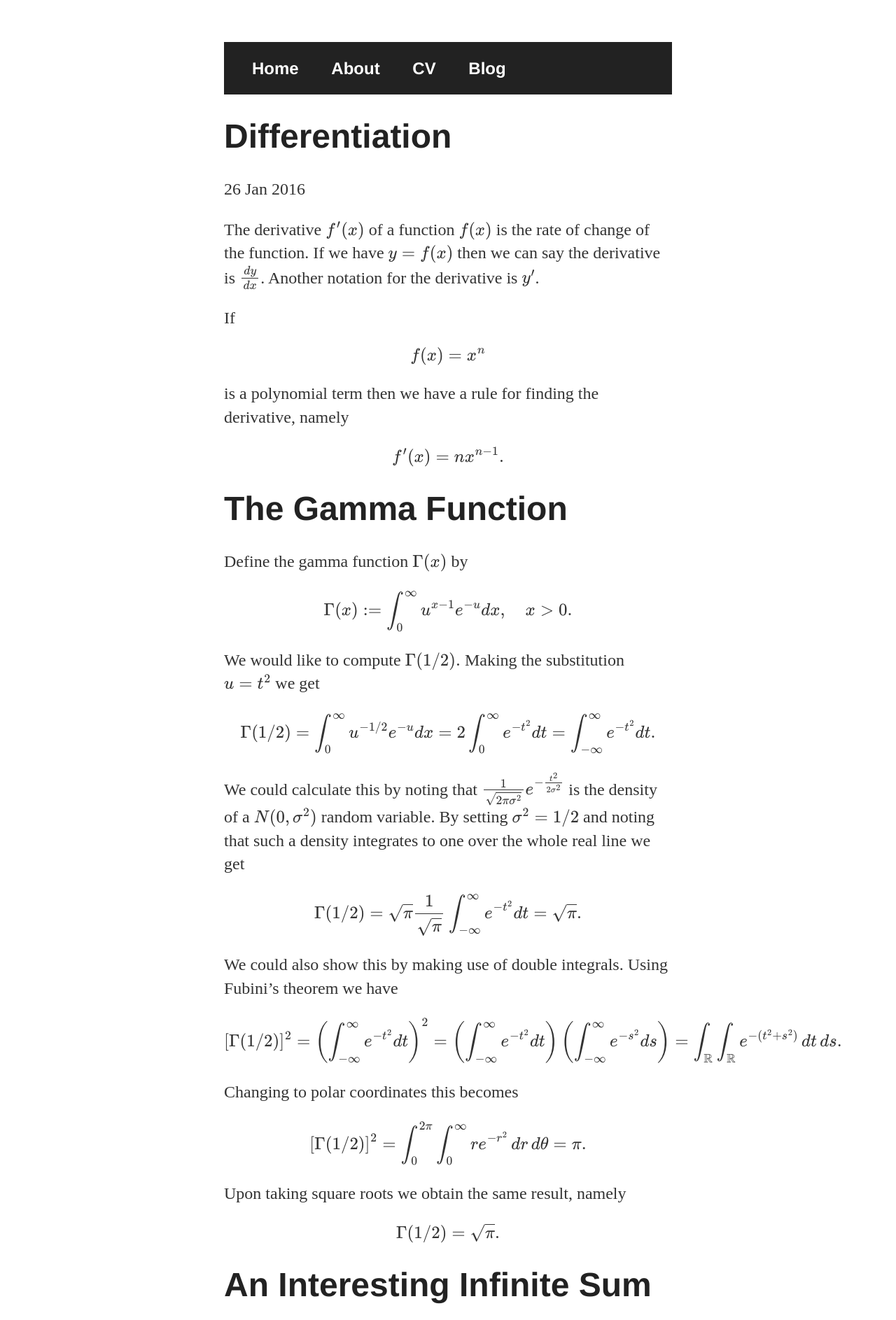
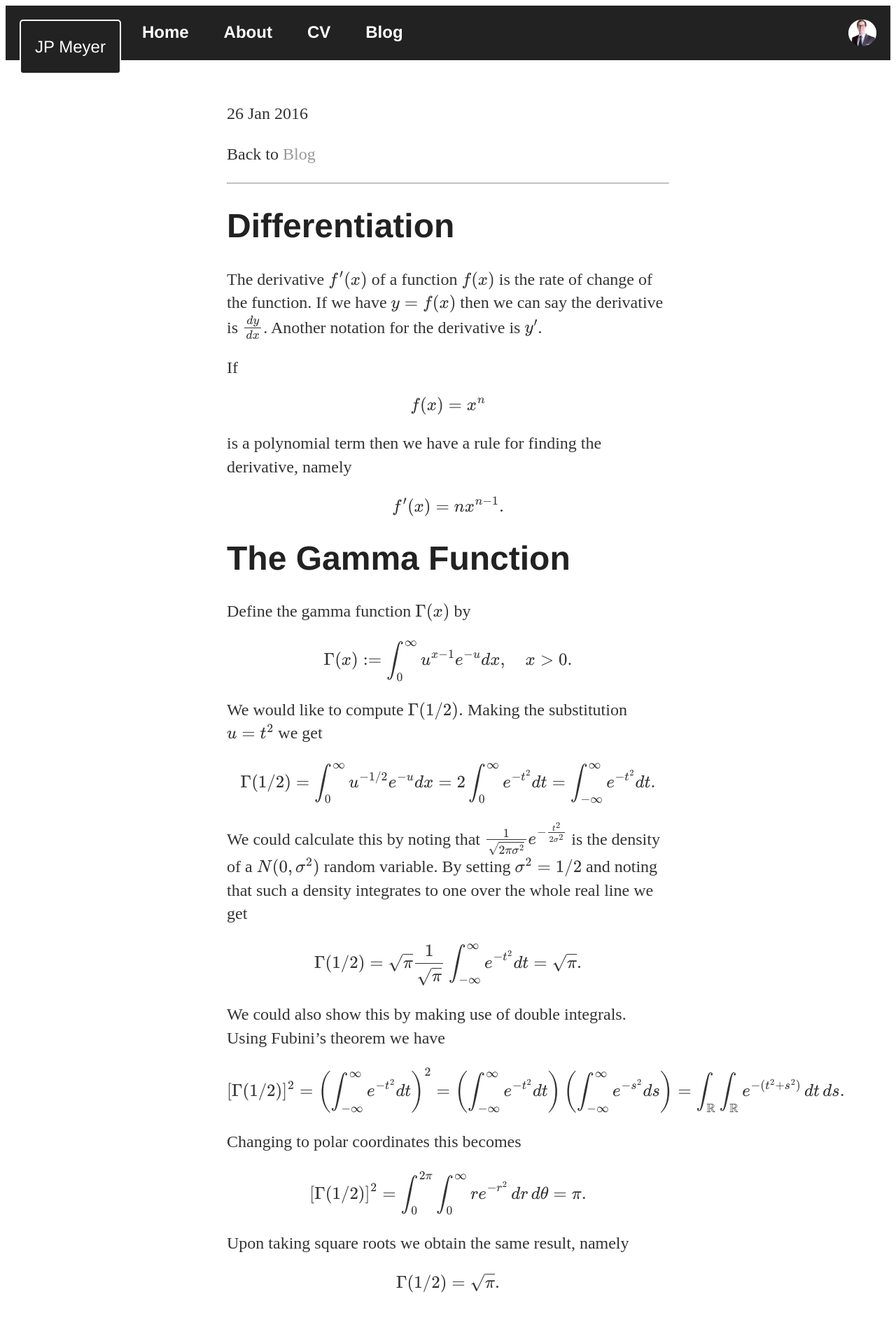
Before and after one commit to johnnymeyer-test2/johnnymeyer-test2.github.io, a Jekyll site: the page built from _posts/2016-01-26-differentiation.md, in a window 1280 px wide. Shown: the top 1886 px of the page at 70% size. Built offline with Jekyll 4.4.1, drawn with Linux system fonts in a browser that asks for light colours; nearby versions of some CDN libraries; formulas are drawn with MathJax 3; some of the changed text lies outside the part shown.

Commit message:
Played with nav layout. Added math1131 stuff

```diff
--- a/_layouts/default.html
+++ b/_layouts/default.html
@@ -8,30 +8,33 @@
 		</head>
 		<body>
 			<nav>
-	    		<ul>
+				<span id="name">JP Meyer</span>
+	    		<ul id="links">
 	        		<li><a href="/"      {% if page.active == 'home' %}class='active'{% endif %}>Home</a></li>
 		        	<li><a href="/about" {% if page.active == 'about' %}class='active'{% endif %}>About</a></li>
 	        		<li><a href="/cv"    {% if page.active == 'cv' %}class='active'{% endif %}>CV</a></li>
 	        		<li><a href="/blog"  {% if page.active == 'blog' %}class='active'{% endif %}>Blog</a></li>
 	    		</ul>
-    			<!-- <img class="right" src="/profile.png" width="90"> -->
+    			<img id="logo" src="/profile.png">
 			</nav>
-			<div class="container">
+			<div class="body">
 
 
 			{{ content }}
 
 
 
-			</div><!-- /.container -->
+			</div><!-- /.body -->
 			<footer>
-	    		<ul>
-	    			  <li><a href="mailto:johnnymeyer-test2@gmail.com">email</a></li>
-        		  <li><a href="https://github.com/johnnymeyer-test2">github.com/johnnymeyer-test2</a></li>
+	    		<ul id="links">
+	    			<li><a href="mailto:johnnymeyer-test2@gmail.com">email</a></li>
+        		   <li><a href="https://github.com/johnnymeyer-test2">github.com/johnnymeyer-test2</a></li>
 				</ul>
 			</footer>
 		</body>
+
 		<script src="https://ajax.googleapis.com/ajax/libs/jquery/2.1.4/jquery.min.js"></script>
+
 
 <!-- Include any custom javascripts -->
 		{% if page.custom_js %}
--- a/_layouts/post.html
+++ b/_layouts/post.html
@@ -1,9 +1,12 @@
 ---
 layout: default
 ---
+
+<p class="meta">{{ page.date | date_to_string }}</p>
+<p> Back to <a href="/blog">Blog</a></p>
+
+<hr>
 <h1>{{ page.title }}</h1>
-<p class="meta">{{ page.date | date_to_string }}</p>
-
 <div class="post">
   {{ content }}
 </div>
--- a/_posts/2016-01-26-differentiation.md
+++ b/_posts/2016-01-26-differentiation.md
@@ -66,11 +66,11 @@ for geometric progressions we get
 \begin{align\*}
 \sum_{k=1}^\infty kx^k
 &= \sum_{j=0}^\infty
-\left( \frac{1}{1-x} - \frac{1-x^{j+1}}{1-x} \right) \\
+\left( \frac{1}{1-x} - \frac{1-x^{j+1}}{1-x} \right) \\\
 &= \sum_{j=0}^\infty
-\frac{x^{j+1}}{1-x} \\
-&= \frac{x}{1-x} \sum_{j=0}^\infty x^j \\
-&= \frac{x}{1-x} \frac{1}{1-x} \\
+\frac{x^{j+1}}{1-x} \\\
+&= \frac{x}{1-x} \sum_{j=0}^\infty x^j \\\
+&= \frac{x}{1-x} \frac{1}{1-x} \\\
 &= \frac{x}{(1-x)^2}
 \end{align\*}
 which we note is only valid for $|x| < 1$
--- a/css/main.css
+++ b/css/main.css
@@ -1,19 +1,66 @@
-body {
+.body {
     margin: 60px auto;
     margin-bottom: 240px;
     width: 50%;
 }
 
 @media (max-width:768px) {
-body {
-    width: 80%;
+.body {
+    width: 100%;
 }
 }
 
 nav {
-    overflow: auto;
+    position: relative;
+    /*overflow: auto;*/
     background-color: #222;
     padding: 20px;
+    height: 38px;
+}
+
+#name {
+    float: left;
+    color: #fff;
+    font-size: 1.5em;
+    line-height: 1.4em;
+    font-family:'Helvetica', 'Arial', 'Sans-Serif';
+    padding: 20px;
+    /*margin-right: 40px;*/
+    border-radius: 5px;
+    border: 2px solid #ffffff;
+    background: #222;
+}
+
+#logo {
+    float: right;
+    /*position: absolute;*/
+    /*left: 100%;*/
+    width: 40px;
+    /*margin-left: -20px;  halve the width of the image */
+}
+
+}
+
+#links {
+    /*float: left;*/
+    /*position: absolute;*/
+
+/*    position: absolute;
+    width: 100%;
+    left: 0;
+    top: 0;
+    text-align: center;
+    margin: auto;
+    height:100%;
+*/}
+
+
+
+
+
+#links > li {
+    float: left;
+    margin-left: 10px;
 }
 
 a {
@@ -69,12 +116,6 @@ td:hover {
     background-color: red;
 }
 
-.right {
-    float: right;
-    /*margin-right: 40px;*/
-}
-
-
 nav ul {
     margin-top: 1px;
     margin-bottom: 0px;
@@ -107,7 +148,7 @@ nav ul, footer ul {
     float: left;
 }
 nav ul li, footer ul li {
-    display: inline;
+    /*display: inline;*/
     /*margin-right: 20px;*/
 }
 
```
Also changed, not shown: _posts/2016-01-26-how-to-win-friends-and-influence-people.md (+6 -0 lines), _posts/2016-02-01-MATH1131.md (added, +43 -0 lines).
